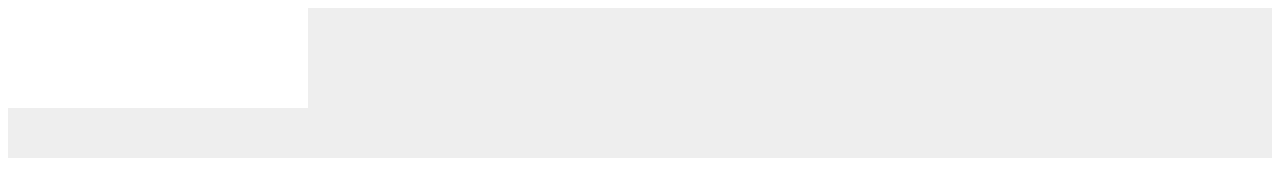
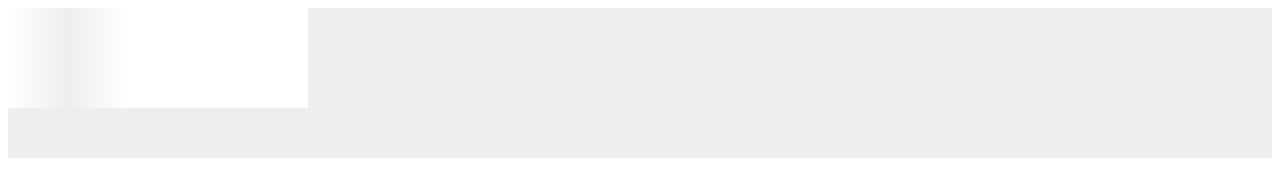
Before and after one commit to hotskiper/skeleton-svg, a website: page src/index.html in a window 1280 px wide. Drawn offline with nearby package versions, Linux system fonts and the light colour scheme; files that its build step writes are made by us from their sources.

Commit message:
still undergo

```diff
--- a/src/index.html
+++ b/src/index.html
@@ -10,15 +10,19 @@
 <body>
     <div class="container">
         <svg width="100%" height="100%" version="1.1" xmlns="http://www.w3.org/2000/svg">
-            <rect width='300' height='100'>
-                <animate attributeType='XML'
+            <rect style='fill:url(#white_grey)' width='300' height='100'>
+                <!-- <animate attributeType='XML'
                 attributeName='width'
                 from='100' to='300'
                 dur='10s'
-                repeatCount='indefinite'/>
+                repeatCount='indefinite'/> -->
             </rect>
             <defs>
-                <linearGradient></linearGradient>
+                <linearGradient id="white_grey" x1="0%" y1="0%" x2="100%" y2="0%">
+                    <stop offset='0%' style='stop-color:white;stop-opacity:1'></stop>
+                    <stop offset='20%' style='stop-color:#eee;stop-opacity:1'></stop>
+                    <stop offset='40%' style='stop-color:white;stop-opacity:1'></stop>
+                </linearGradient>
             </defs>
         </svg>
     </div>
--- a/src/sass/index.scss
+++ b/src/sass/index.scss
@@ -1,7 +1,7 @@
 svg{
     background: #eee;
     rect{
-        fill: #fff;
+
 
     }
 }
```
Also changed, not shown: dist/css/index.css, dist/index.html.
